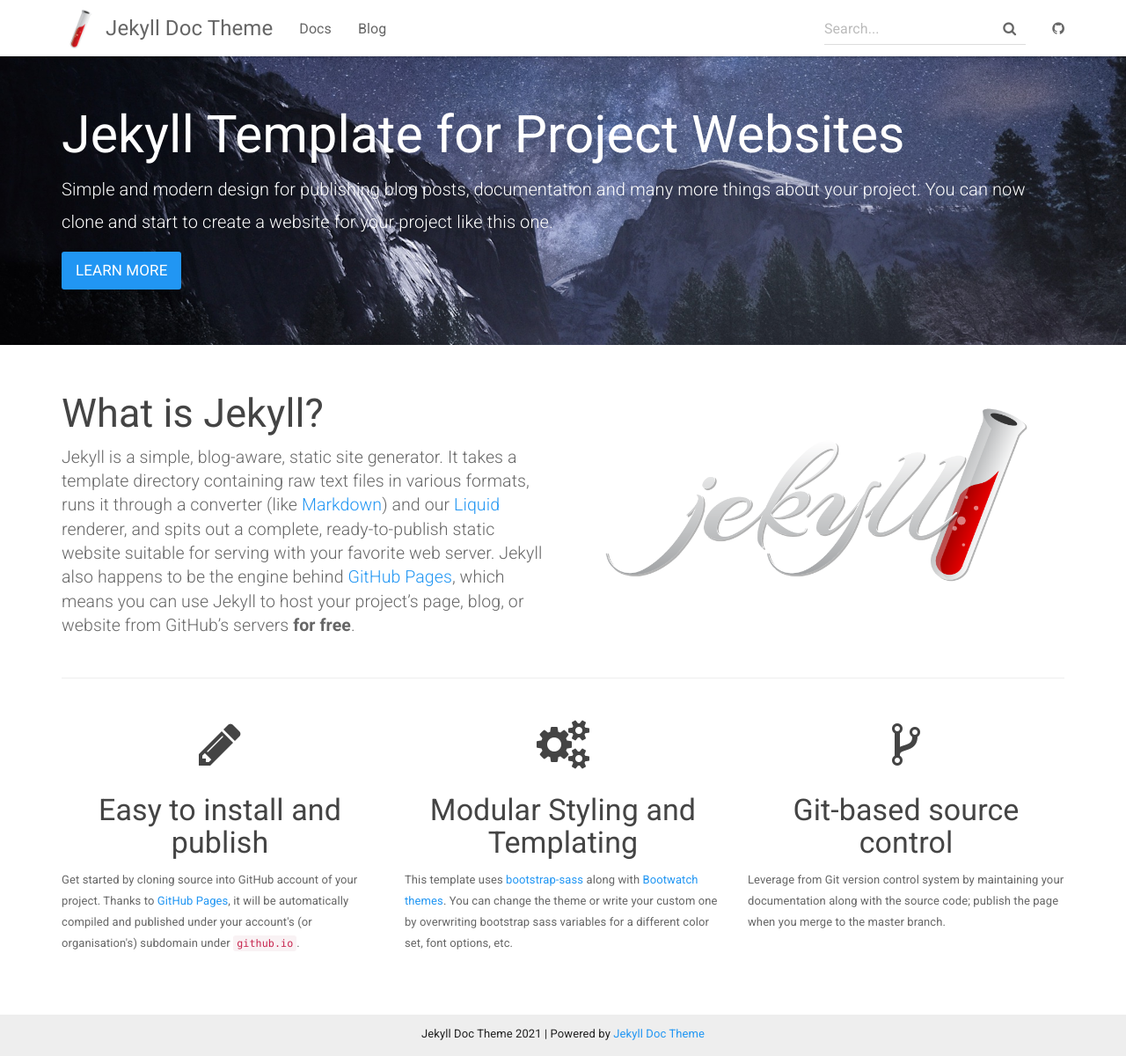
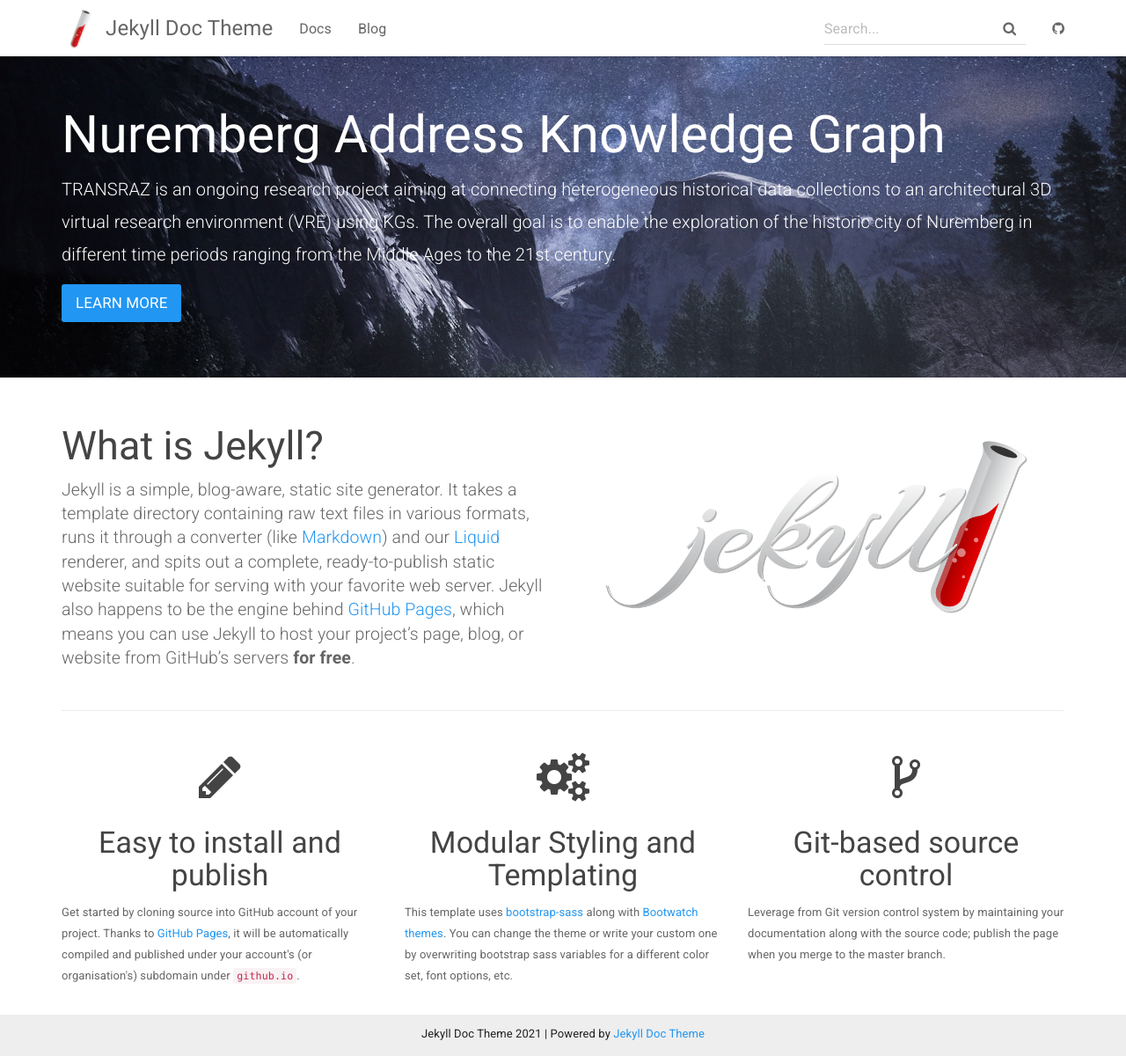
Before and after one commit to ISE-FIZKarlsruhe/Transraz, a Jekyll site: the page built from index.html, in a window 1280 px wide and 1200 px high. Shown: the whole window at 88% size. Built offline with Jekyll 4.4.1, drawn with Linux system fonts in a browser that asks for light colours.

Commit message:
Update index.html

```diff
--- a/index.html
+++ b/index.html
@@ -4,9 +4,8 @@
 
 <div class="header-container jumbotron">
     <div class="container">
-        <h1>Jekyll Template for Project Websites</h1>
-        <p>Simple and modern design for publishing blog posts, documentation and many more things about your project.
-          You can now clone and start to create a website for your project like this one.</p>
+        <h1>Nuremberg Address Knowledge Graph</h1>
+        <p>TRANSRAZ is an ongoing research project aiming at connecting heterogeneous historical data collections to an architectural 3D virtual research environment (VRE) using KGs. The overall goal is to enable the exploration of the historic city of Nuremberg in different time periods ranging from the Middle Ages to the 21st century.</p>
         <p><a class="btn btn-primary btn-lg" href="{{ "/docs/home/" | relative_url }}" role="button">Learn more</a></p>
     </div>
 </div>
```
